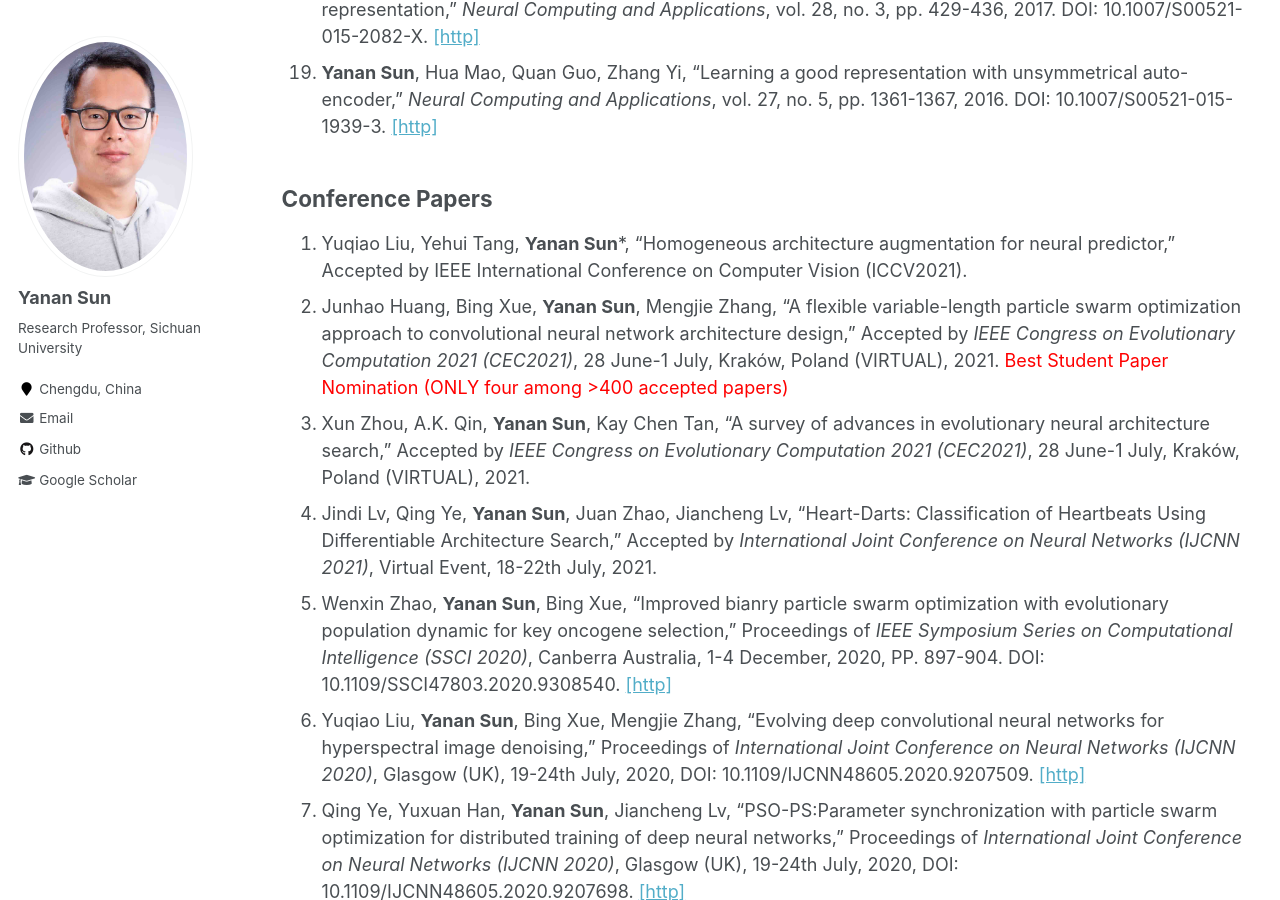
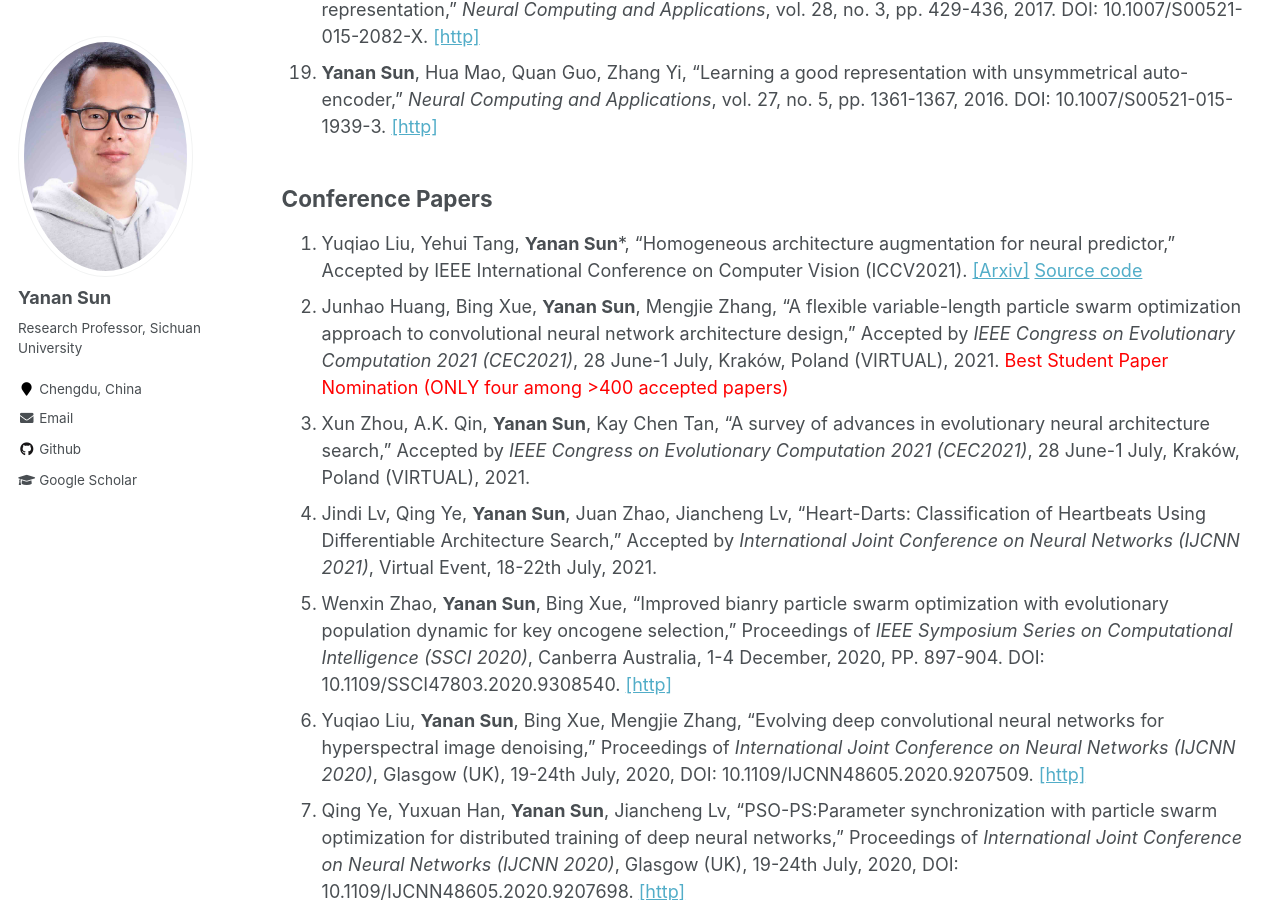
Before and after one commit to yn-sun/yn-sun.github.io, a Jekyll site: the page built from _pages/publications.md, in a window 1280 px wide and 900 px high, scrolled down 1923 px. Built offline with Jekyll 4.4.1, drawn with Linux system fonts in a browser that asks for light colours; comment, search, counter and statistics services are not loaded.

Commit message:
Update publications.md

```diff
--- a/_pages/publications.md
+++ b/_pages/publications.md
@@ -31,7 +31,7 @@ author_profile: true
 
 
 ## Conference Papers
-1. Yuqiao Liu, Yehui Tang, **Yanan Sun***, "Homogeneous architecture augmentation for neural predictor," Accepted by IEEE International Conference on Computer Vision (ICCV2021).
+1. Yuqiao Liu, Yehui Tang, **Yanan Sun***, "Homogeneous architecture augmentation for neural predictor," Accepted by IEEE International Conference on Computer Vision (ICCV2021). [[Arxiv]](https://arxiv.org/pdf/2107.13153.pdf) [Source code](https://github.com/lyq998/HAAP)
 2. Junhao Huang, Bing Xue, **Yanan Sun**, Mengjie Zhang, "A flexible variable-length particle swarm optimization approach to convolutional neural network architecture design," Accepted by <i>IEEE Congress on Evolutionary Computation 2021 (CEC2021)</i>, 28 June-1 July, Kraków, Poland (VIRTUAL), 2021. <span style="color: #FF0000">Best Student Paper Nomination (ONLY four among >400 accepted papers)</span>
 3. Xun Zhou, A.K. Qin, **Yanan Sun**, Kay Chen Tan, "A survey of advances in evolutionary neural architecture search," Accepted by <i>IEEE Congress on Evolutionary Computation 2021 (CEC2021)</i>, 28 June-1 July, Kraków, Poland (VIRTUAL), 2021.
 4. Jindi Lv, Qing Ye, **Yanan Sun**, Juan Zhao, Jiancheng Lv, "Heart-Darts: Classification of Heartbeats Using Differentiable Architecture Search," Accepted by <i>International Joint Conference on Neural Networks (IJCNN 2021)</i>, Virtual Event, 18-22th July, 2021.
```
